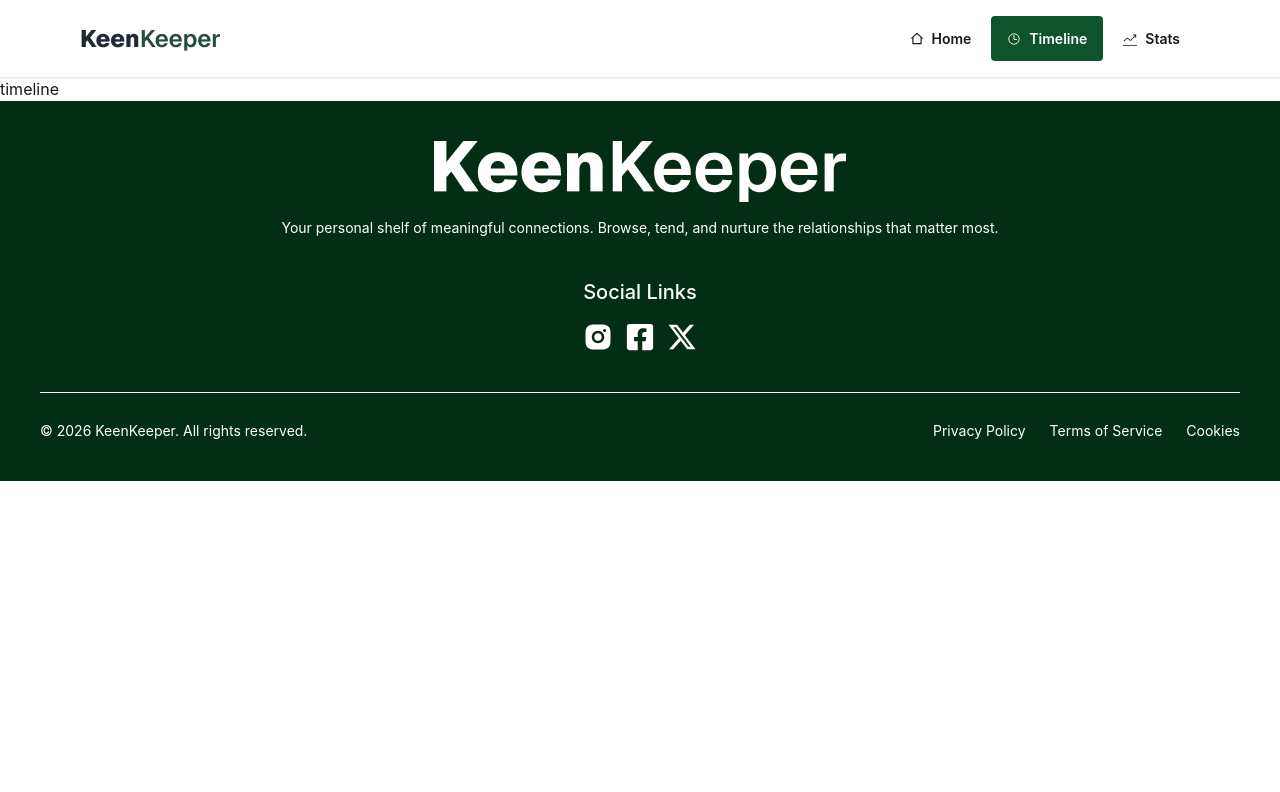
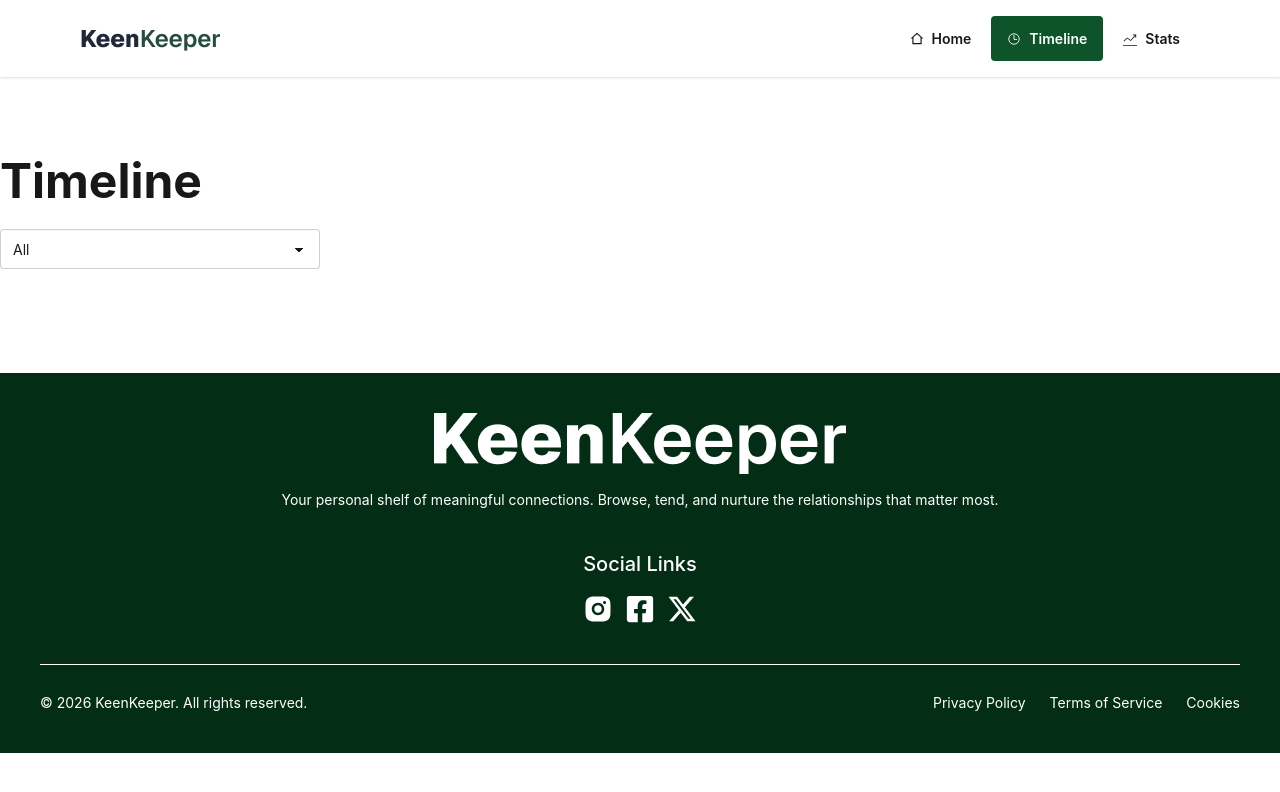
Before and after one commit to simantopal/keenkeeper-platform, a React (Vite) app: page /timeline in a window 1280 px wide. Shown: the top 792 px of the page. Built offline with nearby package versions, Linux system fonts and the light colour scheme.

Commit message:
design and functional on timeline page

```diff
--- a/package.json
+++ b/package.json
@@ -10,12 +10,14 @@
     "preview": "vite preview"
   },
   "dependencies": {
+    "@svar-ui/react-filter": "^2.5.0",
     "@tailwindcss/vite": "^4.2.2",
     "react": "^19.2.4",
     "react-dom": "^19.2.4",
     "react-icons": "^5.6.0",
     "react-router": "^7.14.0",
     "react-spinners": "^0.17.0",
+    "react-toastify": "^11.0.5",
     "tailwindcss": "^4.2.2"
   },
   "devDependencies": {
--- /dev/null
+++ b/src/context/FriendProvider.jsx
@@ -0,0 +1,59 @@
+import React, { createContext, useState } from 'react';
+import { toast } from 'react-toastify';
+
+export const FriendContext = createContext();
+
+const FriendProvider = ({children}) => {
+    const [storeFriends, setStoreFriends] = useState([]);
+    const [texts, setTexts] = useState([]);
+    const [videos, setVideos] = useState([]);
+
+
+    const handleAsCall = (currentFriend) => {
+        const isExistFriend = storeFriends.find(
+            (friend) => friend.id === currentFriend.id)
+
+            if(isExistFriend){
+                toast.error("The friend is already called")
+            }else{
+                setStoreFriends([...storeFriends, currentFriend]);
+                toast.success(`${currentFriend.name} is Call`);
+            }
+            console.log(currentFriend, storeFriends, 'friend')
+    }
+    const handleAsText = (currentFriend) => {
+        const isExistFriend = texts.find(
+            (friend) => friend.id === currentFriend.id)
+
+            if(isExistFriend){
+                toast.error("The friend is already text")
+            }else{
+                setTexts([...texts, currentFriend]);
+                toast.success(`${currentFriend.name} is Text`);
+            }
+            console.log(currentFriend, storeFriends, 'friend')
+    }
+    const handleAsVideo = (currentFriend) => {
+        const isExistFriend = videos.find(
+            (friend) => friend.id === currentFriend.id)
+
+            if(isExistFriend){
+                toast.error("The friend is already video")
+            }else{
+                setVideos([...videos, currentFriend]);
+                toast.success(`${currentFriend.name} is video`);
+            }
+            console.log(currentFriend, storeFriends, 'friend')
+    }
+
+
+    const data = {
+        storeFriends, setStoreFriends, handleAsCall, texts, setTexts, handleAsText, videos, setVideos, handleAsVideo
+    }
+
+    return <FriendContext.Provider value={data}>
+        {children}
+    </FriendContext.Provider>
+};
+
+export default FriendProvider;
--- a/src/pages/friendDetails/FriendDetails.jsx
+++ b/src/pages/friendDetails/FriendDetails.jsx
@@ -1,22 +1,29 @@
 // import React, { use } from 'react';
-import { useState } from 'react';
+import { useContext, useState } from 'react';
 import { BiPhoneCall } from 'react-icons/bi';
 import { FiArchive } from 'react-icons/fi';
 import { PiBellZBold, PiChatText, PiVideoCamera } from 'react-icons/pi';
 import { RiDeleteBinLine } from 'react-icons/ri';
 import { useLoaderData, useParams } from 'react-router';
+import { FriendContext } from '../../context/FriendProvider';
 
 // const friendsPromise = fetch('/friends.json').then(res => res.json())
 
 const FriendDetails = () => {
-    const {id} = useParams();
+    const {id:friendParamsId} = useParams();
+    console.log(friendParamsId, "friendParamsId")
 
     // const friends = use(friendsPromise)
     const friends = useLoaderData();
-    console.log(friends, 'friends')
+    // console.log(friends, 'friends')
 
-    const expectedFriend = friends.find(friend => friend.id == id)
-    console.log(expectedFriend, "expectedFriend")
+    const expectedFriend = friends.find(friend => friend.id == friendParamsId)
+    // console.log(expectedFriend, "expectedFriend")
+
+    const {id, name, picture, email, days_since_contact, status, tags, bio, goal, next_due_date} = expectedFriend;
+
+    const {handleAsCall, handleAsText, handleAsVideo} = useContext(FriendContext)
+
 
     const getStatusColor = (status) => {
         if (status === "on-track") return "bg-green-900 text-white";
@@ -24,20 +31,7 @@ const FriendDetails = () => {
         if (status === "overdue") return "bg-red-500 text-white";
     };
 
-    const [storeFriends, setStoreFriends] = useState([]);
 
-    const handleAsCall = (currentFriend) => {
-        console.log(currentFriend, storeFriends, 'friend')
-
-        const isExistFriend = storeFriends.find(
-            (friend) => friend.id === currentFriend.id)
-
-            if(isExistFriend){
-                alert("The friend is already called")
-            }else{
-                setStoreFriends([...storeFriends, currentFriend]);
-            }
-    }
 
     return (
         <div className="bg-base-200">
@@ -48,7 +42,7 @@ const FriendDetails = () => {
                 <div className="card bg-base-100 shadow-sm pt-6">
                     <figure>
                     <img
-                        src={expectedFriend.picture}
+                        src={picture}
                         alt="Friends"
                         className="rounded-full w-20 h-20 mx-auto"
                     />
@@ -57,25 +51,25 @@ const FriendDetails = () => {
                     <div className="card-body text-center items-center">
 
                     <h2 className="card-title font-semibold text-xl">
-                        {expectedFriend.name}
+                        {name}
                     </h2>
 
-                    <p>{expectedFriend.days_since_contact}d ago</p>
+                    <p>{days_since_contact}d ago</p>
 
-                    <div className={`badge rounded-full font-medium text-white ${getStatusColor(expectedFriend.status)}`}>
-                        {expectedFriend.status}
+                    <div className={`badge rounded-full font-medium text-white ${getStatusColor(status)}`}>
+                        {status}
                     </div>
 
                     <div className="flex flex-wrap justify-center gap-2 mt-2">
-                        {expectedFriend.tags.map((tag, ind) => (
+                        {tags.map((tag, ind) => (
                         <div key={ind} className="badge bg-green-300 text-black font-medium">
                             {tag}
                         </div>
                         ))}
                     </div>
 
-                    <p className="font-medium">{expectedFriend.bio}</p>
-                    <p className="text-sm">Preferred: {expectedFriend.email}</p>
+                    <p className="font-medium">{bio}</p>
+                    <p className="text-sm">Preferred: {email}</p>
 
                     </div>
                 </div>
@@ -101,7 +95,7 @@ const FriendDetails = () => {
                         <div className="card bg-base-100 shadow-sm">
                             <div className="card-body text-center">
                                 <h2 className="text-3xl font-semibold mt-6">
-                                {expectedFriend.days_since_contact}
+                                {days_since_contact}
                                 </h2>
                                 <p className="mb-6 text-lg">Days Since Contact</p>
                             </div>
@@ -110,7 +104,7 @@ const FriendDetails = () => {
                     <div className="card bg-base-100 shadow-sm">
                     <div className="card-body text-center">
                         <h2 className="text-3xl font-semibold mt-6">
-                        {expectedFriend.goal}
+                        {goal}
                         </h2>
                         <p className="mb-6 text-lg">Goal (Days)</p>
                     </div>
@@ -119,7 +113,7 @@ const FriendDetails = () => {
                     <div className="card bg-base-100 shadow-sm">
                     <div className="card-body text-center">
                         <h2 className="text-3xl font-semibold mt-6">
-                        {expectedFriend.next_due_date}
+                        {next_due_date}
                         </h2>
                         <p className="mb-6 text-lg">Next Due</p>
                     </div>
@@ -135,7 +129,7 @@ const FriendDetails = () => {
                                 </p>
                                 <button className="btn w-fit">Edit</button>
                             </div>
-                            <p>Connect every {expectedFriend.goal} days</p>
+                            <p>Connect every {goal} days</p>
                         </div>
                     </div>
 
@@ -144,8 +138,8 @@ const FriendDetails = () => {
                             <h2 className="text-xl font-semibold">Quick Check-In</h2>
                             <div className="grid grid-cols-1 sm:grid-cols-3 gap-4 mt-4">
                                 <button className="btn flex flex-col h-24 text-lg" onClick={()=> handleAsCall(expectedFriend)}><BiPhoneCall className="text-2xl" />Call</button>
-                                <button className="btn flex flex-col h-24 text-lg"><PiChatText className="text-2xl" />Text</button>
-                                <button className="btn flex flex-col h-24 text-lg"><PiVideoCamera className="text-2xl" />Video</button>
+                                <button className="btn flex flex-col h-24 text-lg" onClick={()=> handleAsText(expectedFriend)}><PiChatText className="text-2xl" />Text</button>
+                                <button className="btn flex flex-col h-24 text-lg" onClick={()=> handleAsVideo(expectedFriend)}><PiVideoCamera className="text-2xl" />Video</button>
                             </div>
                         </div>
                     </div>
--- a/src/pages/timeline/Timeline.jsx
+++ b/src/pages/timeline/Timeline.jsx
@@ -1,12 +1,70 @@
-import React from 'react';
+import React, { useContext, useState } from 'react';
+import { FriendContext } from '../../context/FriendProvider';
+import { PiHandshakeBold, PiChatText, PiVideoCamera  } from 'react-icons/pi';
 
 const Timeline = () => {
 
-    return (
-        <div>
-            timeline
+  const { storeFriends, texts, videos } = useContext(FriendContext);
+  const [type, setType] = useState("all");
+
+  const data = [
+    ...storeFriends.map(i => ({ ...i, type: "call" })),
+    ...texts.map(i => ({ ...i, type: "text" })),
+    ...videos.map(i => ({ ...i, type: "video" })),
+  ];
+
+  const filtered =
+    type === "all" ? data : data.filter(item => item.type === type);
+
+  return (
+    <div>
+        <div className="container mx-auto my-20">
+            <div className='mb-6'>
+                <h2 className='font-bold text-5xl'>Timeline</h2>
+            </div>
+            {/* filter */}
+            <select
+                className="select select-bordered mb-6"
+                onChange={(e) => setType(e.target.value)}
+            >
+                <option value="all">All</option>
+                <option value="call">Call</option>
+                <option value="text">Text</option>
+                <option value="video">Video</option>
+            </select>
+
+            {/* timeline */}
+            {filtered.map((item, ind) => (
+                <div key={ind} className="card shadow-sm mb-6 bg-base-200">
+                    <div className="p-4 flex items-start gap-3">
+
+                        {/* icon by type */}
+                        <div className="bg-gray-100 p-2 rounded-lg text-xl">
+                            {item.type === "call" && <PiHandshakeBold className="text-yellow-500" />}
+                            {item.type === "text" && <PiChatText className="text-blue-500" />}
+                            {item.type === "video" && <PiVideoCamera className="text-purple-500" />}
+                        </div>
+
+                        {/* text */}
+                        <div>
+                            <p className="font-semibold text-gray-700">
+                                <span className="font-bold text-teal-700">
+                                {item.type === "call" && "Call"}
+                                {item.type === "text" && "Text"}
+                                {item.type === "video" && "Video Call"}
+                                </span>{" "}with {item.name}
+                            </p>
+
+                            <p className="text-sm text-gray-400 mt-1">
+                            {item.next_due_date}
+                            </p>
+                        </div>
+                    </div>
+                </div>
+            ))}
         </div>
-    );
+    </div>
+  );
 };
 
 export default Timeline;
```
Also changed, not shown: src/main.jsx (+6 -1 lines), 1 other file (tests, documents, lock files or other folders).
